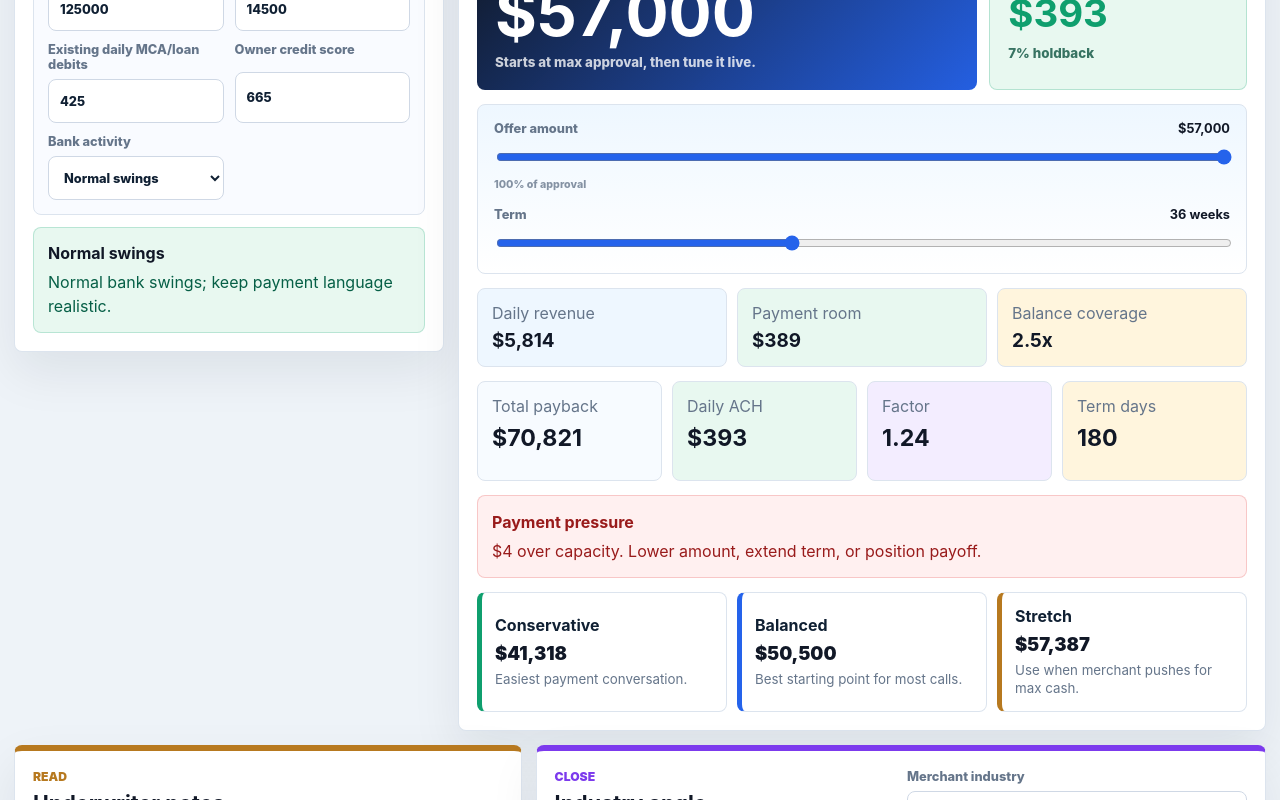
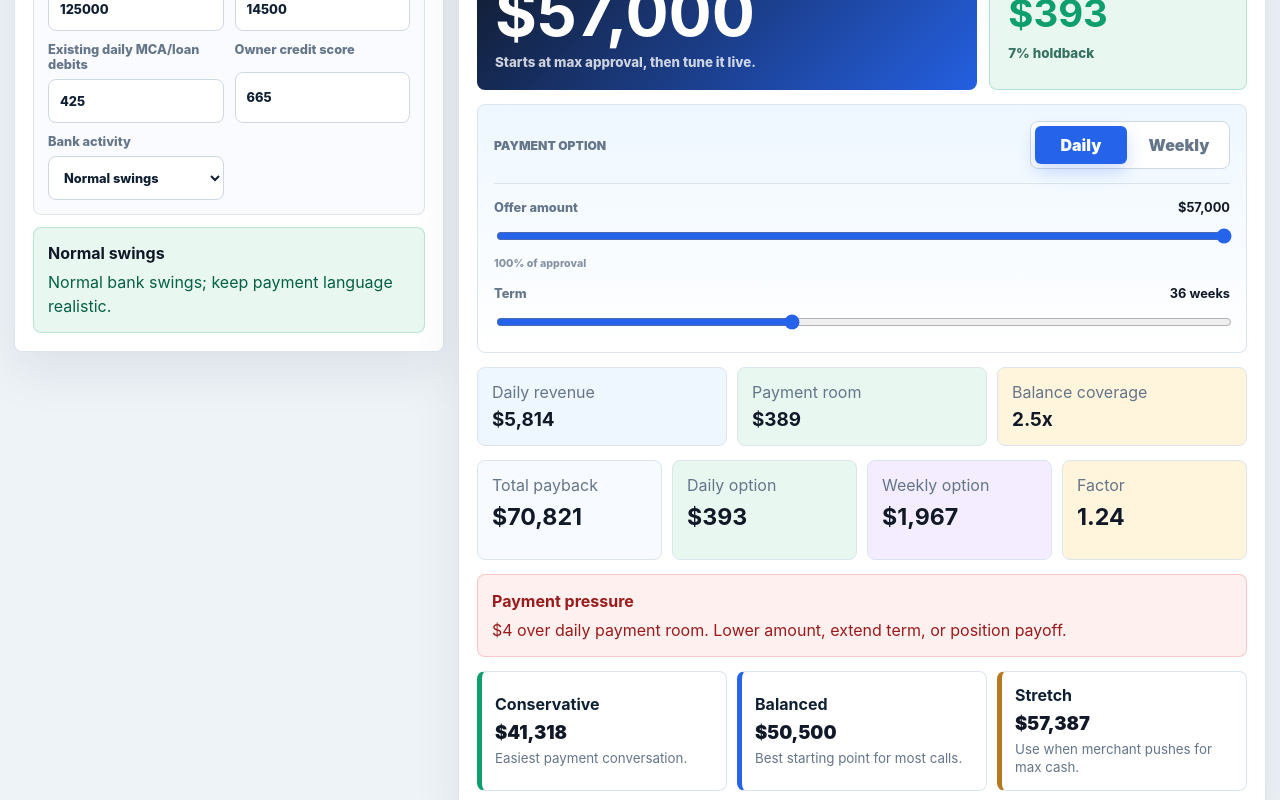
Before and after one commit to AionHz/aws-exam-readiness-coach, a Next.js app in the folder broker-club/: page / in a window 1280 px wide. Shown: the part 460-1260 px from the top of the page. Built offline with nearby package versions, Linux system fonts and the light colour scheme.

Commit message:
Add Broker Club payment frequency options

```diff
--- a/broker-club/app/globals.css
+++ b/broker-club/app/globals.css
@@ -429,6 +429,48 @@ select:focus {
   color: inherit;
   opacity: 0.78;
   font-weight: 800;
+}
+
+.frequency-control {
+  display: flex;
+  align-items: center;
+  justify-content: space-between;
+  gap: 12px;
+  margin-bottom: 16px;
+  padding-bottom: 14px;
+  border-bottom: 1px solid var(--line);
+}
+
+.frequency-control > span {
+  color: var(--muted);
+  font-size: 0.76rem;
+  font-weight: 900;
+  text-transform: uppercase;
+}
+
+.frequency-control div {
+  display: grid;
+  grid-template-columns: repeat(2, minmax(92px, 1fr));
+  gap: 6px;
+  padding: 4px;
+  border: 1px solid #cfd8e5;
+  border-radius: 8px;
+  background: #fff;
+}
+
+.frequency-control button {
+  min-height: 38px;
+  border: 0;
+  border-radius: 6px;
+  color: var(--muted);
+  background: transparent;
+  font-weight: 900;
+}
+
+.frequency-control button.is-active {
+  color: #fff;
+  background: var(--blue);
+  box-shadow: 0 8px 18px rgba(37, 99, 235, 0.22);
 }
 
 .slider-row + .slider-row {
--- a/broker-club/app/page.tsx
+++ b/broker-club/app/page.tsx
@@ -4,6 +4,7 @@ import { useMemo, useState } from "react";
 
 type DepositPattern = "strong" | "steady" | "lumpy";
 type BankHealth = "clean" | "workable" | "stressed";
+type PaymentFrequency = "daily" | "weekly";
 
 type Industry = {
   id: string;
@@ -410,6 +411,8 @@ export default function Home() {
   const [industryId, setIndustryId] = useState("restaurant");
   const [offerPercent, setOfferPercent] = useState(1);
   const [termWeeks, setTermWeeks] = useState(36);
+  const [paymentFrequency, setPaymentFrequency] =
+    useState<PaymentFrequency>("daily");
 
   const selectedIndustry =
     industries.find((industry) => industry.id === industryId) ?? industries[0];
@@ -504,9 +507,15 @@ export default function Home() {
     const payback = amount * factor;
     const termDays = termWeeks * 5;
     const dailyPayment = payback / termDays;
+    const weeklyPayment = payback / termWeeks;
+    const paymentAmount =
+      paymentFrequency === "daily" ? dailyPayment : weeklyPayment;
+    const paymentCapacity =
+      paymentFrequency === "daily"
+        ? underwriting.dailyPaymentCapacity
+        : underwriting.dailyPaymentCapacity * 5;
     const holdback = dailyPayment / Math.max(underwriting.dailyRevenue, 1);
-    const marginToCapacity =
-      underwriting.dailyPaymentCapacity - dailyPayment;
+    const marginToCapacity = paymentCapacity - paymentAmount;
 
     return {
       amount,
@@ -514,10 +523,13 @@ export default function Home() {
       factor,
       holdback,
       marginToCapacity,
+      paymentAmount,
+      paymentCapacity,
       payback,
       termDays,
+      weeklyPayment,
     };
-  }, [amountValue, maxAmount, termWeeks, underwriting]);
+  }, [amountValue, maxAmount, paymentFrequency, termWeeks, underwriting]);
 
   function updateMaxAwareAmount(value: number) {
     setOfferPercent(clamp(value / Math.max(maxAmount, 1), 5000 / maxAmount, 1));
@@ -540,8 +552,12 @@ export default function Home() {
 
   const approvalUse = amountValue / Math.max(maxAmount, 1);
   const paymentUtilization =
-    offer.dailyPayment / Math.max(underwriting.dailyPaymentCapacity, 1);
+    offer.paymentAmount / Math.max(offer.paymentCapacity, 1);
   const payoffPerDollar = offer.payback / Math.max(offer.amount, 1);
+  const paymentLabel = paymentFrequency === "daily" ? "Daily ACH" : "Weekly ACH";
+  const paymentCadence = paymentFrequency === "daily" ? "daily" : "weekly";
+  const paymentRoomLabel =
+    paymentFrequency === "daily" ? "daily payment room" : "weekly payment room";
   const offerModes = [
     {
       label: "Conservative",
@@ -572,7 +588,8 @@ export default function Home() {
   const maxProjectedRevenue = Math.max(
     ...growthProjection.map((item) => item.value),
   );
-  const monthlyAchEstimate = offer.dailyPayment * 21.5;
+  const monthlyAchEstimate =
+    paymentFrequency === "daily" ? offer.dailyPayment * 21.5 : offer.weeklyPayment * 4.3;
   const projectedLiftDollars =
     growthProjection[growthProjection.length - 1].value - monthlyRevenue;
   const netAfterDailyPayment = projectedLiftDollars - monthlyAchEstimate;
@@ -590,8 +607,8 @@ export default function Home() {
           <small>Max approval · {underwriting.tier}</small>
         </div>
         <div className="snapshot-card payment-card">
-          <span>Daily ACH</span>
-          <strong>{formatMoney(offer.dailyPayment)}</strong>
+          <span>{paymentLabel}</span>
+          <strong>{formatMoney(offer.paymentAmount)}</strong>
           <small>{formatPercent(paymentUtilization)} of payment room</small>
         </div>
         <div className="snapshot-card approval-card">
@@ -702,13 +719,32 @@ export default function Home() {
               <small>Starts at max approval, then tune it live.</small>
             </div>
             <div className="payment-focus">
-              <span>Daily ACH</span>
-              <strong>{formatMoney(offer.dailyPayment)}</strong>
+              <span>{paymentLabel}</span>
+              <strong>{formatMoney(offer.paymentAmount)}</strong>
               <small>{formatPercent(offer.holdback)} holdback</small>
             </div>
           </div>
 
           <div className="slider-card">
+            <div className="frequency-control" aria-label="Payment frequency">
+              <span>Payment option</span>
+              <div>
+                <button
+                  type="button"
+                  className={paymentFrequency === "daily" ? "is-active" : ""}
+                  onClick={() => setPaymentFrequency("daily")}
+                >
+                  Daily
+                </button>
+                <button
+                  type="button"
+                  className={paymentFrequency === "weekly" ? "is-active" : ""}
+                  onClick={() => setPaymentFrequency("weekly")}
+                >
+                  Weekly
+                </button>
+              </div>
+            </div>
             <label className="slider-row">
               <span>
                 Offer amount <b>{formatMoney(amountValue)}</b>
@@ -747,7 +783,7 @@ export default function Home() {
             </div>
             <div>
               <span>Payment room</span>
-              <b>{formatMoney(underwriting.dailyPaymentCapacity)}</b>
+              <b>{formatMoney(offer.paymentCapacity)}</b>
             </div>
             <div>
               <span>Balance coverage</span>
@@ -761,16 +797,16 @@ export default function Home() {
               <strong>{formatMoney(offer.payback)}</strong>
             </div>
             <div>
-              <span>Daily ACH</span>
+              <span>Daily option</span>
               <strong>{formatMoney(offer.dailyPayment)}</strong>
+            </div>
+            <div>
+              <span>Weekly option</span>
+              <strong>{formatMoney(offer.weeklyPayment)}</strong>
             </div>
             <div>
               <span>Factor</span>
               <strong>{offer.factor.toFixed(2)}</strong>
-            </div>
-            <div>
-              <span>Term days</span>
-              <strong>{offer.termDays}</strong>
             </div>
           </div>
 
@@ -784,10 +820,10 @@ export default function Home() {
               {offer.marginToCapacity >= 0
                 ? `${formatMoney(
                     offer.marginToCapacity,
-                  )} cushion under estimated daily capacity.`
+                  )} cushion under estimated ${paymentRoomLabel}.`
                 : `${formatMoney(
                     Math.abs(offer.marginToCapacity),
-                  )} over capacity. Lower amount, extend term, or position payoff.`}
+                  )} over ${paymentRoomLabel}. Lower amount, extend term, or position payoff.`}
             </span>
           </div>
 
@@ -826,7 +862,7 @@ export default function Home() {
             <p>
               “I would not just quote this as ‘how much is 100K.’ Based on the
               deposits and balance, I’d frame <b>{formatMoney(amountValue)}</b>{" "}
-              around <b>{formatMoney(offer.dailyPayment)}</b> daily. If that
+              around <b>{formatMoney(offer.paymentAmount)}</b> {paymentCadence}. If that
               payment feels tight, we tune the term now before underwriting
               cuts it for us.”
             </p>
```
